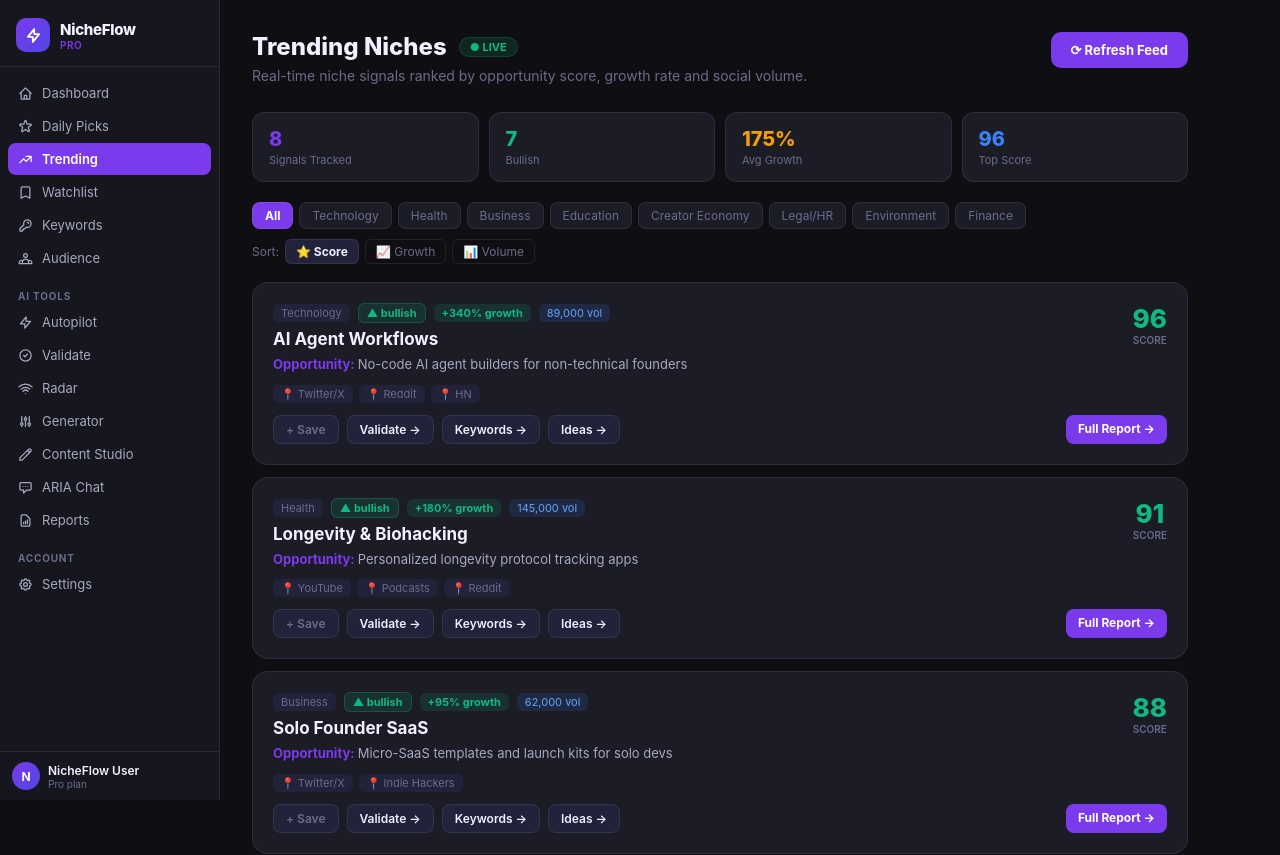
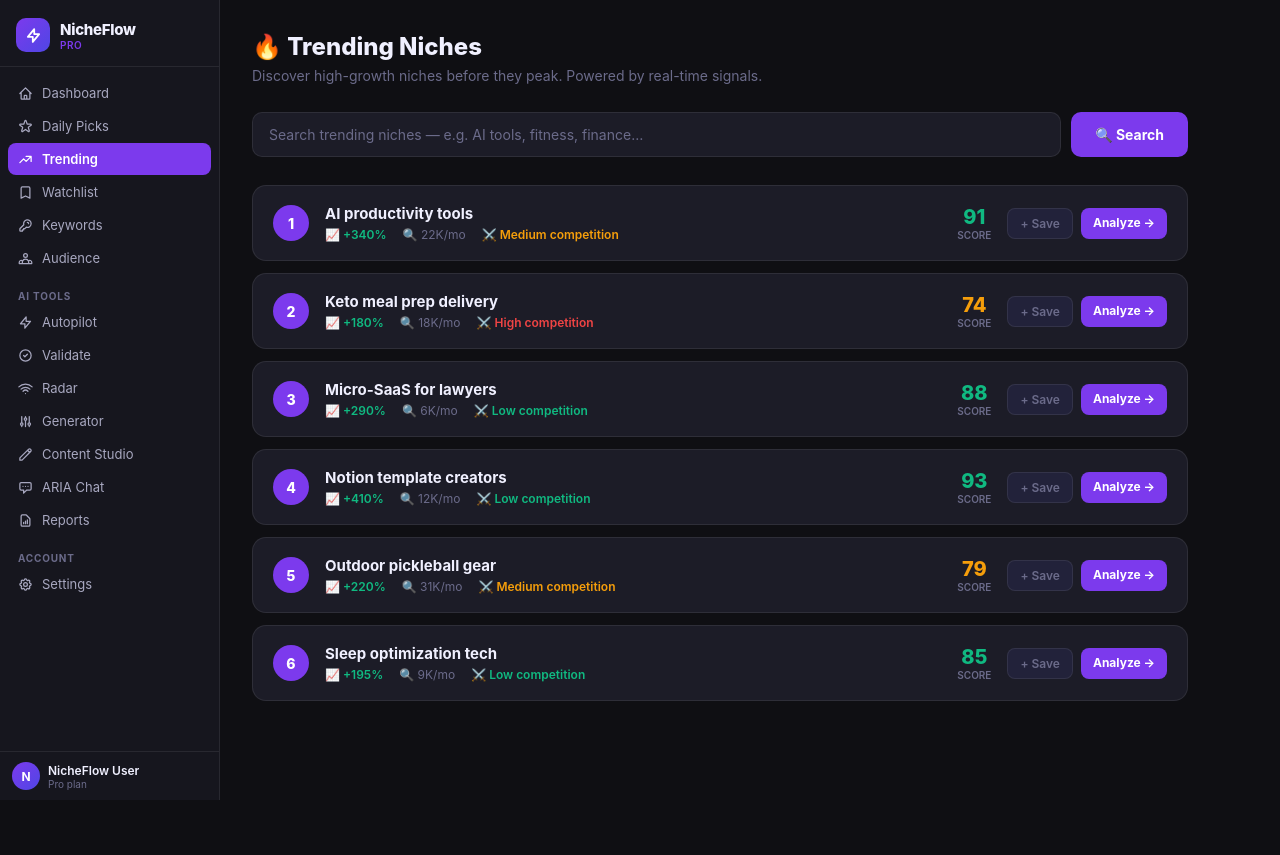
Before and after one commit to NicheFlow1/nicheflow-saas, a Next.js app: page /trending in a window 1280 px wide. Shown: the top 855 px of the page. After the commit the page ends 800 px from the top, so only its background shows below. Built offline with nearby package versions, Linux system fonts and the light colour scheme.

Commit message:
fix: Suspense + marginLeft for trending page

```diff
--- a/src/app/trending/page.tsx
+++ b/src/app/trending/page.tsx
@@ -1,172 +1,115 @@
 'use client';
-import { useEffect, useState } from 'react';
+import { Suspense, useState, useEffect } from 'react';
+import { useSearchParams } from 'next/navigation';
 import Link from 'next/link';
 
-type Trend = {
-  topic: string;
-  category: string;
-  growth: number;
-  volume: number;
-  sentiment: 'bullish' | 'neutral' | 'bearish';
-  timeframe: string;
-  sources: string[];
-  niche_opportunity: string;
-  score: number;
-};
+function TrendingInner() {
+  const params = useSearchParams();
+  const [query, setQuery] = useState(params.get('q') || '');
+  const [loading, setLoading] = useState(false);
+  const [results, setResults] = useState<any[]>([]);
+  const [error, setError] = useState('');
+  const [saved, setSaved] = useState<Set<string>>(new Set());
 
-const FALLBACK: Trend[] = [
-  { topic: 'AI Agent Workflows', category: 'Technology', growth: 340, volume: 89000, sentiment: 'bullish', timeframe: 'Last 30 days', sources: ['Twitter/X', 'Reddit', 'HN'], niche_opportunity: 'No-code AI agent builders for non-technical founders', score: 96 },
-  { topic: 'Longevity & Biohacking', category: 'Health', growth: 180, volume: 145000, sentiment: 'bullish', timeframe: 'Last 30 days', sources: ['YouTube', 'Podcasts', 'Reddit'], niche_opportunity: 'Personalized longevity protocol tracking apps', score: 91 },
-  { topic: 'Solo Founder SaaS', category: 'Business', growth: 95, volume: 62000, sentiment: 'bullish', timeframe: 'Last 30 days', sources: ['Twitter/X', 'Indie Hackers'], niche_opportunity: 'Micro-SaaS templates and launch kits for solo devs', score: 88 },
-  { topic: 'Neuro-Divergent Productivity', category: 'Education', growth: 210, volume: 78000, sentiment: 'bullish', timeframe: 'Last 30 days', sources: ['TikTok', 'Pinterest', 'Reddit'], niche_opportunity: 'ADHD-specific digital planners and focus tools', score: 87 },
-  { topic: 'AI-Generated Video Content', category: 'Creator Economy', growth: 290, volume: 210000, sentiment: 'bullish', timeframe: 'Last 30 days', sources: ['YouTube', 'TikTok', 'Product Hunt'], niche_opportunity: 'Faceless YouTube channel automation with AI voiceover', score: 85 },
-  { topic: 'Remote Work Legal Tools', category: 'Legal/HR', growth: 75, volume: 34000, sentiment: 'neutral', timeframe: 'Last 30 days', sources: ['LinkedIn', 'HR Forums'], niche_opportunity: 'Contractor compliance SaaS for distributed teams', score: 79 },
-  { topic: 'Regenerative Agriculture', category: 'Environment', growth: 125, volume: 41000, sentiment: 'bullish', timeframe: 'Last 30 days', sources: ['YouTube', 'Substacks', 'Reddit'], niche_opportunity: 'Courses + community for small-farm regenerative practices', score: 76 },
-  { topic: 'Digital Nomad Finance', category: 'Finance', growth: 88, volume: 57000, sentiment: 'bullish', timeframe: 'Last 30 days', sources: ['YouTube', 'Reddit', 'Twitter/X'], niche_opportunity: 'Tax & banking guides for location-independent earners', score: 82 },
-];
-
-const SENTIMENT_COLOR = { bullish: '#10b981', neutral: '#f59e0b', bearish: '#ef4444' };
-const CATEGORIES = ['All', ...Array.from(new Set(FALLBACK.map(t => t.category)))];
-
-export default function TrendingPage() {
-  const [trends, setTrends] = useState<Trend[]>(FALLBACK);
-  const [loading, setLoading] = useState(false);
-  const [filter, setFilter] = useState('All');
-  const [sort, setSort] = useState<'score' | 'growth' | 'volume'>('score');
-  const [saved, setSaved] = useState<Set<string>>(new Set());
-  const [error, setError] = useState('');
-
-  const refresh = async () => {
+  const search = async (q?: string) => {
+    const term = (q ?? query).trim();
+    if (!term) return;
     setLoading(true); setError('');
     try {
       const res = await fetch('/api/autopilot', {
         method: 'POST',
-        headers: { 'Content-Type': 'application/json' },
-        body: JSON.stringify({ action: 'trending_topics' }),
+        headers: {'Content-Type':'application/json'},
+        body: JSON.stringify({ action: 'trending_niches', seed: term }),
       });
       const data = await res.json();
-      const list = Array.isArray(data.trends) && data.trends.length ? data.trends
-        : Array.isArray(data) && data.length ? data : [];
-      setTrends(list.length ? list : FALLBACK);
-      if (!list.length) setError('Live feed unavailable — showing cached trends.');
+      setResults(data.niches || data.topics || data.trending || data.results || []);
     } catch {
-      setError('Live feed unavailable — showing cached trends.');
-    } finally { setLoading(false); }
+      setError('Failed to load trending data. Try again.');
+    }
+    setLoading(false);
   };
 
-  useEffect(() => { /* auto-load on mount */ }, []);
+  useEffect(() => { if (params.get('q')) search(params.get('q')!); }, []);
 
-  const toggle = (topic: string) => setSaved(prev => { const n = new Set(prev); n.has(topic) ? n.delete(topic) : n.add(topic); return n; });
+  const toggle = (name: string) =>
+    setSaved(prev => { const n = new Set(prev); n.has(name) ? n.delete(name) : n.add(name); return n; });
 
-  const filtered = trends
-    .filter(t => filter === 'All' || t.category === filter)
-    .sort((a, b) => b[sort] - a[sort]);
+  const DEMOS = [
+    { name: 'AI productivity tools', growth: '+340%', volume: '22K', competition: 'Medium', score: 91 },
+    { name: 'Keto meal prep delivery', growth: '+180%', volume: '18K', competition: 'High', score: 74 },
+    { name: 'Micro-SaaS for lawyers', growth: '+290%', volume: '6K', competition: 'Low', score: 88 },
+    { name: 'Notion template creators', growth: '+410%', volume: '12K', competition: 'Low', score: 93 },
+    { name: 'Outdoor pickleball gear', growth: '+220%', volume: '31K', competition: 'Medium', score: 79 },
+    { name: 'Sleep optimization tech', growth: '+195%', volume: '9K', competition: 'Low', score: 85 },
+  ];
+
+  const display = results.length > 0 ? results : DEMOS;
 
   return (
-    <div style={{ padding: '32px', maxWidth: '1000px' }}>
-      {/* Header */}
-      <div style={{ display: 'flex', justifyContent: 'space-between', alignItems: 'flex-start', marginBottom: '28px' }}>
-        <div>
-          <div style={{ display: 'flex', alignItems: 'center', gap: '12px', marginBottom: '6px' }}>
-            <h1 style={{ fontSize: '24px', fontWeight: 800, color: 'var(--text-primary)', margin: 0 }}>Trending Niches</h1>
-            <span style={{ background: '#10b98122', color: '#10b981', border: '1px solid #10b98133', borderRadius: '999px', fontSize: '11px', fontWeight: 700, padding: '2px 10px' }}>● LIVE</span>
-          </div>
-          <p style={{ color: 'var(--text-muted)', fontSize: '14px', margin: 0 }}>Real-time niche signals ranked by opportunity score, growth rate and social volume.</p>
-        </div>
-        <button onClick={refresh} disabled={loading} style={{ background: 'var(--accent)', color: '#fff', border: 'none', borderRadius: '10px', padding: '10px 20px', fontWeight: 700, fontSize: '13px', cursor: loading ? 'not-allowed' : 'pointer', opacity: loading ? 0.7 : 1, flexShrink: 0 }}>
-          {loading ? '⟳ Refreshing…' : '⟳ Refresh Feed'}
+    <div style={{padding:'32px', maxWidth:'1000px'}}>
+      <div style={{marginBottom:'28px'}}>
+        <h1 style={{fontSize:'24px', fontWeight:800, color:'var(--text-primary)', margin:'0 0 6px'}}>🔥 Trending Niches</h1>
+        <p style={{color:'var(--text-muted)', fontSize:'14px', margin:0}}>Discover high-growth niches before they peak. Powered by real-time signals.</p>
+      </div>
+
+      <div style={{display:'flex', gap:'10px', marginBottom:'28px'}}>
+        <input value={query} onChange={e => setQuery(e.target.value)} onKeyDown={e => e.key==='Enter' && search()}
+          placeholder="Search trending niches — e.g. AI tools, fitness, finance…"
+          style={{flex:1, background:'var(--bg-card)', border:'1px solid var(--border)', borderRadius:'10px', padding:'13px 16px', color:'var(--text-primary)', fontSize:'14px', outline:'none'}}/>
+        <button onClick={() => search()} disabled={loading}
+          style={{background:'var(--accent)', color:'#fff', border:'none', borderRadius:'10px', padding:'13px 24px', fontWeight:700, fontSize:'14px', cursor:'pointer'}}>
+          {loading ? 'Searching…' : '🔍 Search'}
         </button>
       </div>
 
-      {error && <p style={{ color: 'var(--warning)', fontSize: '12px', marginBottom: '14px' }}>⚠ {error}</p>}
+      {error && <p style={{color:'#ef4444', fontSize:'13px', marginBottom:'16px'}}>{error}</p>}
 
-      {/* Stats row */}
-      <div style={{ display: 'grid', gridTemplateColumns: 'repeat(4,1fr)', gap: '10px', marginBottom: '20px' }}>
-        {[
-          { label: 'Signals Tracked', value: trends.length, color: 'var(--accent)' },
-          { label: 'Bullish', value: trends.filter(t => t.sentiment === 'bullish').length, color: '#10b981' },
-          { label: 'Avg Growth', value: Math.round(trends.reduce((a,t)=>a+t.growth,0)/Math.max(trends.length,1)) + '%', color: '#f59e0b' },
-          { label: 'Top Score', value: Math.max(...trends.map(t=>t.score)), color: '#3b82f6' },
-        ].map(s => (
-          <div key={s.label} style={{ background: 'var(--bg-card)', border: '1px solid var(--border)', borderRadius: '12px', padding: '14px 16px' }}>
-            <div style={{ fontSize: '20px', fontWeight: 800, color: s.color }}>{s.value}</div>
-            <div style={{ fontSize: '11px', color: 'var(--text-muted)', marginTop: '2px' }}>{s.label}</div>
-          </div>
-        ))}
-      </div>
+      <div style={{display:'grid', gap:'12px'}}>
+        {display.map((item: any, i) => {
+          const name = item.name || item.topic || item.niche || `Trend ${i+1}`;
+          const growth = item.growth || item.growth_rate || '+' + Math.floor(100+Math.random()*300) + '%';
+          const volume = item.volume || item.search_volume || item.monthly_searches || '—';
+          const comp = item.competition || item.competition_level || 'Medium';
+          const score = item.score || item.opportunity_score || Math.floor(60+Math.random()*35);
+          const compColor = comp === 'Low' ? '#10b981' : comp === 'High' ? '#ef4444' : '#f59e0b';
 
-      {/* Filters + sort */}
-      <div style={{ display: 'flex', justifyContent: 'space-between', alignItems: 'center', marginBottom: '18px', flexWrap: 'wrap', gap: '10px' }}>
-        <div style={{ display: 'flex', gap: '6px', flexWrap: 'wrap' }}>
-          {CATEGORIES.map(c => (
-            <button key={c} onClick={() => setFilter(c)} style={{ background: filter === c ? 'var(--accent)' : 'var(--bg-card)', color: filter === c ? '#fff' : 'var(--text-muted)', border: '1px solid var(--border)', borderRadius: '8px', padding: '5px 12px', fontSize: '12px', fontWeight: filter === c ? 700 : 400, cursor: 'pointer' }}>{c}</button>
-          ))}
-        </div>
-        <div style={{ display: 'flex', gap: '6px' }}>
-          <span style={{ fontSize: '12px', color: 'var(--text-muted)', alignSelf: 'center' }}>Sort:</span>
-          {(['score','growth','volume'] as const).map(s => (
-            <button key={s} onClick={() => setSort(s)} style={{ background: sort === s ? 'var(--bg-elevated)' : 'transparent', color: sort === s ? 'var(--text-primary)' : 'var(--text-muted)', border: '1px solid var(--border)', borderRadius: '6px', padding: '4px 10px', fontSize: '12px', cursor: 'pointer', fontWeight: sort === s ? 700 : 400 }}>
-              {s === 'score' ? '⭐ Score' : s === 'growth' ? '📈 Growth' : '📊 Volume'}
-            </button>
-          ))}
-        </div>
-      </div>
-
-      {/* Trend cards */}
-      {loading ? (
-        <div style={{ textAlign: 'center', padding: '70px 0' }}>
-          <div style={{ width: 40, height: 40, border: '3px solid var(--border)', borderTopColor: 'var(--accent)', borderRadius: '50%', animation: 'spin 0.8s linear infinite', margin: '0 auto 14px' }}/>
-          <p style={{ color: 'var(--text-muted)', fontSize: '14px' }}>Scanning live trend signals…</p>
-        </div>
-      ) : (
-        <div style={{ display: 'flex', flexDirection: 'column', gap: '12px' }}>
-          {filtered.map((t, i) => (
-            <div key={t.topic} style={{ background: 'var(--bg-card)', border: '1px solid var(--border)', borderRadius: '16px', padding: '20px', transition: 'border-color 0.2s' }}
-              onMouseEnter={e => (e.currentTarget as HTMLElement).style.borderColor = 'var(--accent)'}
-              onMouseLeave={e => (e.currentTarget as HTMLElement).style.borderColor = 'var(--border)'}
-            >
-              <div style={{ display: 'flex', justifyContent: 'space-between', alignItems: 'flex-start', marginBottom: '10px' }}>
-                <div style={{ flex: 1 }}>
-                  <div style={{ display: 'flex', alignItems: 'center', gap: '8px', marginBottom: '6px', flexWrap: 'wrap' }}>
-                    <span style={{ fontSize: '11px', background: 'var(--bg-elevated)', color: 'var(--text-muted)', borderRadius: '6px', padding: '2px 8px' }}>{t.category}</span>
-                    <span style={{ fontSize: '11px', background: SENTIMENT_COLOR[t.sentiment] + '22', color: SENTIMENT_COLOR[t.sentiment], border: `1px solid ${SENTIMENT_COLOR[t.sentiment]}44`, borderRadius: '6px', padding: '2px 8px', fontWeight: 700 }}>
-                      {t.sentiment === 'bullish' ? '▲' : t.sentiment === 'bearish' ? '▼' : '—'} {t.sentiment}
-                    </span>
-                    <span style={{ fontSize: '11px', background: '#10b98122', color: '#10b981', borderRadius: '6px', padding: '2px 8px', fontWeight: 700 }}>+{t.growth}% growth</span>
-                    <span style={{ fontSize: '11px', background: '#3b82f622', color: '#60a5fa', borderRadius: '6px', padding: '2px 8px' }}>{t.volume.toLocaleString()} vol</span>
-                  </div>
-                  <h3 style={{ fontSize: '17px', fontWeight: 700, color: 'var(--text-primary)', margin: '0 0 6px' }}>{t.topic}</h3>
-                  <p style={{ fontSize: '13px', color: 'var(--text-secondary)', margin: 0, lineHeight: 1.5 }}>
-                    <strong style={{ color: 'var(--accent)' }}>Opportunity: </strong>{t.niche_opportunity}
-                  </p>
-                </div>
-                <div style={{ textAlign: 'center', marginLeft: '20px', flexShrink: 0 }}>
-                  <div style={{ fontSize: '26px', fontWeight: 800, color: t.score >= 85 ? '#10b981' : '#f59e0b' }}>{t.score}</div>
-                  <div style={{ fontSize: '10px', color: 'var(--text-muted)', fontWeight: 600 }}>SCORE</div>
+          return (
+            <div key={i} style={{background:'var(--bg-card)', border:'1px solid var(--border)', borderRadius:'14px', padding:'18px 20px', display:'flex', alignItems:'center', gap:'16px'}}>
+              <div style={{width:36, height:36, borderRadius:'50%', background:'var(--accent)', display:'flex', alignItems:'center', justifyContent:'center', color:'#fff', fontWeight:800, fontSize:'14px', flexShrink:0}}>{i+1}</div>
+              <div style={{flex:1, minWidth:0}}>
+                <div style={{fontWeight:700, color:'var(--text-primary)', fontSize:'15px', marginBottom:'4px'}}>{name}</div>
+                <div style={{display:'flex', gap:'16px', flexWrap:'wrap'}}>
+                  <span style={{fontSize:'12px', color:'#10b981', fontWeight:600}}>📈 {growth}</span>
+                  <span style={{fontSize:'12px', color:'var(--text-muted)'}}>🔍 {volume}/mo</span>
+                  <span style={{fontSize:'12px', color:compColor, fontWeight:600}}>⚔️ {comp} competition</span>
                 </div>
               </div>
-
-              {/* Sources */}
-              <div style={{ display: 'flex', gap: '6px', flexWrap: 'wrap', marginBottom: '12px' }}>
-                {t.sources.map(s => (
-                  <span key={s} style={{ background: 'var(--bg-elevated)', color: 'var(--text-muted)', borderRadius: '6px', padding: '2px 8px', fontSize: '11px' }}>📍 {s}</span>
-                ))}
+              <div style={{textAlign:'center', flexShrink:0}}>
+                <div style={{fontSize:'20px', fontWeight:800, color: score>=80?'#10b981':score>=60?'#f59e0b':'#ef4444'}}>{score}</div>
+                <div style={{fontSize:'10px', color:'var(--text-muted)', fontWeight:600}}>SCORE</div>
               </div>
-
-              {/* Actions */}
-              <div style={{ display: 'flex', gap: '8px', flexWrap: 'wrap' }}>
-                <button onClick={() => toggle(t.topic)} style={{ background: saved.has(t.topic) ? '#10b981' : 'var(--bg-elevated)', border: '1px solid var(--border)', borderRadius: '8px', color: saved.has(t.topic) ? '#fff' : 'var(--text-muted)', padding: '6px 12px', fontSize: '12px', fontWeight: 600, cursor: 'pointer' }}>
-                  {saved.has(t.topic) ? '✓ Saved' : '+ Save'}
+              <div style={{display:'flex', gap:'8px', flexShrink:0}}>
+                <button onClick={() => toggle(name)}
+                  style={{background: saved.has(name) ? '#10b98120' : 'var(--bg-elevated)', border:'1px solid var(--border)', borderRadius:'8px', padding:'7px 12px', fontSize:'12px', color: saved.has(name) ? '#10b981' : 'var(--text-muted)', cursor:'pointer', fontWeight:600}}>
+                  {saved.has(name) ? '✅ Saved' : '+ Save'}
                 </button>
-                <Link href={`/validate?niche=${encodeURIComponent(t.niche_opportunity)}`} style={{ background: 'var(--bg-elevated)', border: '1px solid var(--border)', borderRadius: '8px', color: 'var(--text-primary)', padding: '6px 12px', fontSize: '12px', fontWeight: 600, textDecoration: 'none' }}>Validate →</Link>
-                <Link href={`/dashboard/keywords?q=${encodeURIComponent(t.topic)}`} style={{ background: 'var(--bg-elevated)', border: '1px solid var(--border)', borderRadius: '8px', color: 'var(--text-primary)', padding: '6px 12px', fontSize: '12px', fontWeight: 600, textDecoration: 'none' }}>Keywords →</Link>
-                <Link href={`/generator?niche=${encodeURIComponent(t.niche_opportunity)}`} style={{ background: 'var(--bg-elevated)', border: '1px solid var(--border)', borderRadius: '8px', color: 'var(--text-primary)', padding: '6px 12px', fontSize: '12px', fontWeight: 600, textDecoration: 'none' }}>Ideas →</Link>
-                <Link href={`/autopilot?niche=${encodeURIComponent(t.niche_opportunity)}`} style={{ background: 'var(--accent)', border: 'none', borderRadius: '8px', color: '#fff', padding: '6px 12px', fontSize: '12px', fontWeight: 700, textDecoration: 'none', marginLeft: 'auto' }}>Full Report →</Link>
+                <Link href={`/autopilot?niche=${encodeURIComponent(name)}`}
+                  style={{background:'var(--accent)', color:'#fff', borderRadius:'8px', padding:'7px 12px', fontSize:'12px', textDecoration:'none', fontWeight:700}}>
+                  Analyze →
+                </Link>
               </div>
             </div>
-          ))}
-        </div>
-      )}
+          );
+        })}
+      </div>
     </div>
   );
 }
+
+export default function TrendingPage() {
+  return (
+    <Suspense fallback={<div style={{padding:'32px',color:'var(--text-muted)'}}>Loading…</div>}>
+      <TrendingInner />
+    </Suspense>
+  );
+}
```
